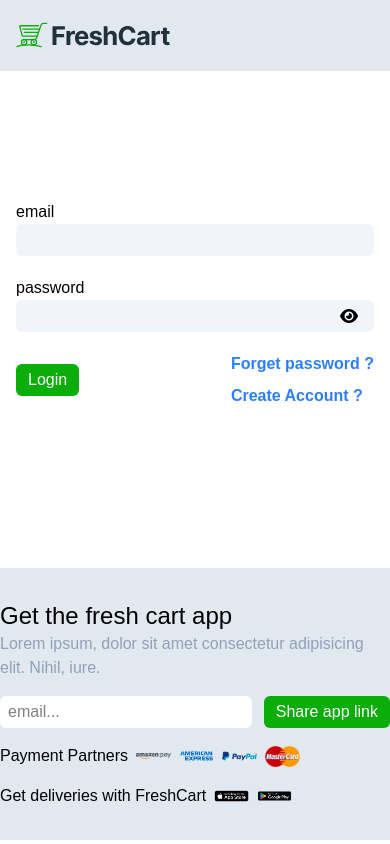
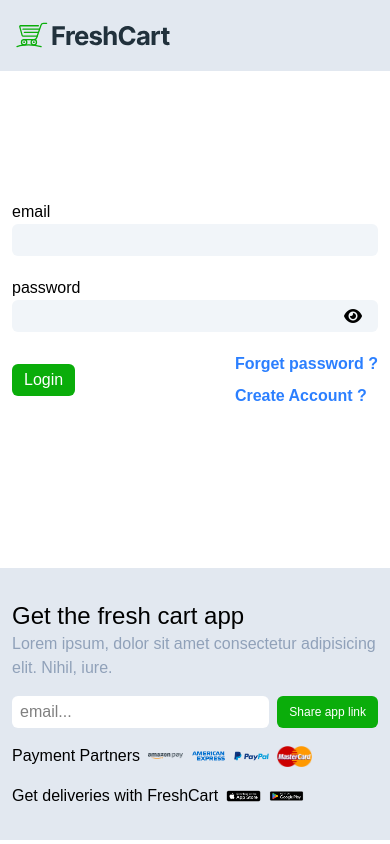
Before and after one commit to AhmedSayed26/FreshCart-ecommerce-, a React (Vite) app: page /login in a window 390 px wide. Built offline with nearby package versions, Linux system fonts and the light colour scheme; no server answers; a web font is replaced by a local one.

Commit message:
fix React Router V and wishList Responsive

```diff
--- a/src/Components/Card/Card.jsx
+++ b/src/Components/Card/Card.jsx
@@ -59,7 +59,7 @@ export default function Card({ productInfo }) {
               </div>
             </div>
             <h3 className="text-sm text-mainColor">{category.name}</h3>
-            <h2>{title.split(" ", 2).join(" ")}</h2>
+            <h2 className="line-clamp-1">{title.split(" ", 2).join(" ")}</h2>
             <div className="flex justify-between items-center">
               {priceAfterDiscount ? (
                 <h3 className="text-red-500/60 line-through">{price} EGP</h3>
--- a/src/Components/Footer/Footer.jsx
+++ b/src/Components/Footer/Footer.jsx
@@ -8,7 +8,7 @@ import googleLogo from "../../assets/images/get-google-play.png";
 
 export default function Footer() {
   return (
-    <footer className=" w-full bg-slate-200 py-8">
+    <footer className=" w-full bg-slate-200 py-8 pe-3 ps-3 md:pe-0 md:ps-0">
       <div className="container space-y-4">
         <div>
           <h3 className="text-2xl">Get the fresh cart app</h3>
@@ -17,48 +17,12 @@ export default function Footer() {
             iure.
           </p>
         </div>
-        <div className="flex items-center gap-3 ">
-          <input className="input" type="text" placeholder="email..." />
-          <button className="btn">Share app link</button>
+        <div className="flex items-center gap-2 ">
+          <input className="input w-[60%]" type="text" placeholder="email..." />
+          <button className="btn text-xs py-2 md:py-0.5  md:text-xl">
+            Share app link
+          </button>
         </div>
-        {/* <div className="flex justify-between items-center">
-          <div className="flex items-center gap-2">
-            <h3>payment prtenrs</h3>
-            <img
-              className="w-[25px] md:w-[60px]"
-              src={amazonLogo}
-              alt="amazonLogo"
-            />
-            <img
-              className="w-[25px] md:w-[60px]"
-              src={americalLogo}
-              alt="americalLogo"
-            />
-            <img
-              className="w-[25px] md:w-[60px]"
-              src={paybalLogo}
-              alt="paybalLogo"
-            />
-            <img
-              className="w-[25px] md:w-[60px]"
-              src={masterLogo}
-              alt="masterLogo"
-            />
-          </div>
-          <div className="flex items-center gap-2">
-            <h3>Get deliveries with FreshCart</h3>
-            <img
-              className="w-[25px] md:w-[60px]"
-              src={appleLogo}
-              alt="appleLogo"
-            />
-            <img
-              className="w-[25px] md:w-[60px]"
-              src={googleLogo}
-              alt="googleLogo"
-            />
-          </div>
-        </div> */}
         <div className="flex flex-col md:flex-row justify-between items-start gap-4">
           <div className="flex items-center gap-2">
             <h3>Payment Partners</h3>
--- a/src/Components/Layout/Layout.jsx
+++ b/src/Components/Layout/Layout.jsx
@@ -7,7 +7,7 @@ export default function Layout() {
   return (
     <div>
       <Navbar></Navbar>
-      <div className="container pt-10 pe-4 ps-4 md:pe-0 md:ps-0">
+      <div className="container pt-10 pe-3 ps-3 md:pe-0 md:ps-0">
         <Outlet></Outlet>
       </div>
       <Footer></Footer>
--- a/src/Pages/Ordars/ALLOrdars.jsx
+++ b/src/Pages/Ordars/ALLOrdars.jsx
@@ -33,7 +33,7 @@ export default function ALLOrdars() {
         orders.map((ordars) => (
           <div
             key={ordars.id}
-            className="border-2 border-gray-500/30 p-5 my-10"
+            className="border-2 border-gray-500/30 p-5 my-15"
           >
             <div className="flex justify-between items-center">
               <div>
@@ -41,7 +41,7 @@ export default function ALLOrdars() {
                 <h3>#{ordars.id}</h3>
               </div>
               <div>
-                <button className="btn bg-blue-700 mx-4">
+                <button className="btn bg-blue-700 mx-2 md:mx-4">
                   {ordars.isDelivered ? "delivered" : "not delivered "}
                 </button>
                 <button
--- a/src/Pages/ProductDetails/ProductDetails.jsx
+++ b/src/Pages/ProductDetails/ProductDetails.jsx
@@ -80,7 +80,7 @@ export default function ProductDetails() {
               </button>
             </div>
           </div>
-          <div className="my-10">
+          <div className="my-11">
             <h2 className="text-2xl font-semibold my-5">Related Product :</h2>
             <Swiper
               spaceBetween={10}
--- a/src/Pages/WishList/WishList.jsx
+++ b/src/Pages/WishList/WishList.jsx
@@ -29,7 +29,7 @@ export default function WishList() {
               <div className="flex items-center gap-5">
                 <div>
                   <img
-                    className="w-[100px] md:w-[200px]"
+                    className="w-[150px] md:w-[200px]"
                     src={product.imageCover}
                     alt=""
                   />
@@ -53,12 +53,18 @@ export default function WishList() {
                     <TrashIcon></TrashIcon>
                     <p>Remove</p>
                   </button>
+                  <button
+                    onClick={() => addTocart(product.id)}
+                    className="btn p-2 flex md:hidden"
+                  >
+                    Add To Cart
+                  </button>
                 </div>
               </div>
               <div>
                 <button
                   onClick={() => addTocart(product.id)}
-                  className="btn p-2"
+                  className="btn p-2 hidden md:flex"
                 >
                   Add To Cart
                 </button>
```
Also changed, not shown: vercel.json (added).
